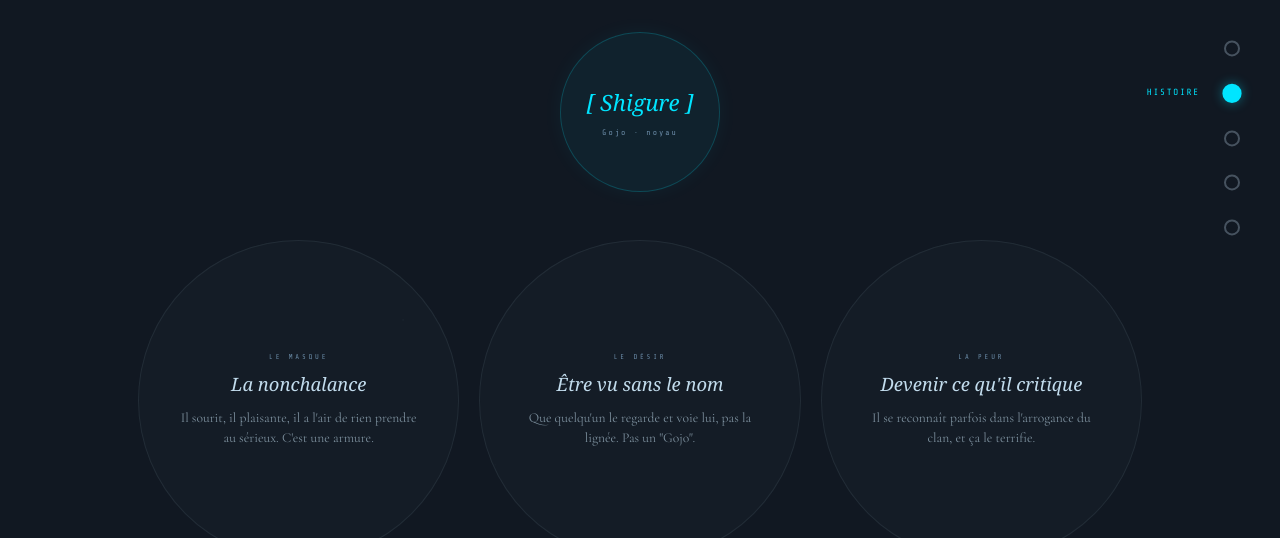
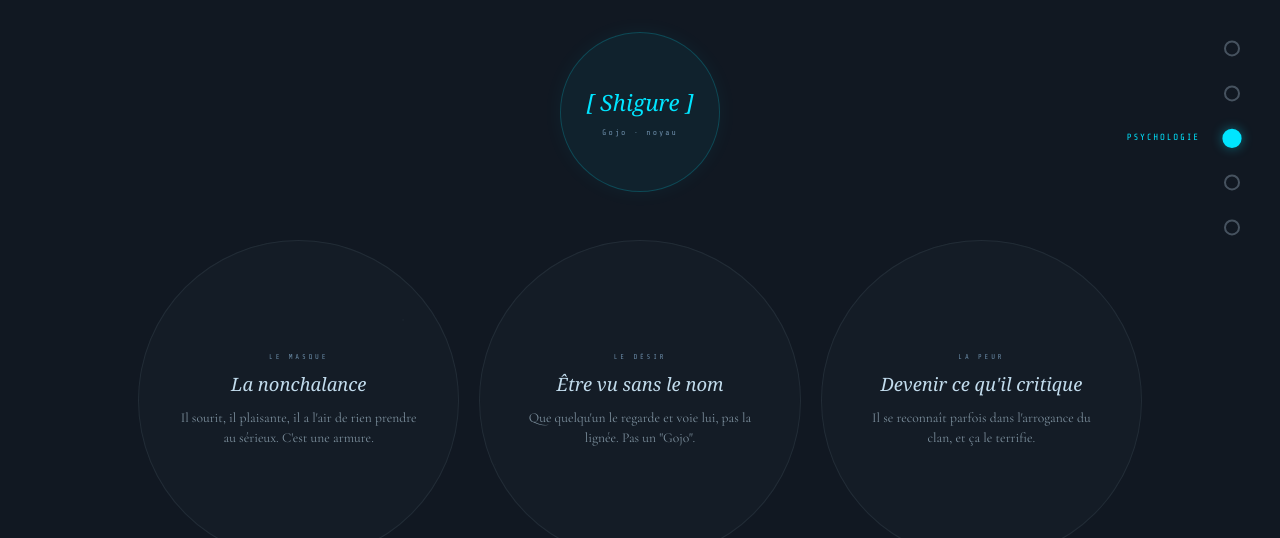
Before and after one commit to ilivn7/ilivn.github.io, a plain HTML site: page psychologie.html in a window 1280 px wide. Shown: the part 262-800 px from the top of the page. Drawn offline with nearby package versions, Linux system fonts and the light colour scheme; a web font is replaced by a local one.

Commit message:
Update psychologie.html

```diff
--- a/psychologie.html
+++ b/psychologie.html
@@ -12,8 +12,8 @@
 <nav id="right-nav">
   <ul class="nav-dots">
     <li><a href="index.html" class="right-nav-link"><span class="nav-label-wrapper"><span class="nav-label-text">profil</span></span><span class="nav-dot"></span></a></li>
-    <li><a href="histoire.html" class="right-nav-link on"><span class="nav-label-wrapper"><span class="nav-label-text">histoire</span></span><span class="nav-dot"></span></a></li>
-    <li><a href="psychologie.html" class="right-nav-link"><span class="nav-label-wrapper"><span class="nav-label-text">psychologie</span></span><span class="nav-dot"></span></a></li>
+    <li><a href="histoire.html" class="right-nav-link"><span class="nav-label-wrapper"><span class="nav-label-text">histoire</span></span><span class="nav-dot"></span></a></li>
+    <li><a href="psychologie.html" class="right-nav-link on"><span class="nav-label-wrapper"><span class="nav-label-text">psychologie</span></span><span class="nav-dot"></span></a></li>
     <li><a href="role.html" class="right-nav-link"><span class="nav-label-wrapper"><span class="nav-label-text">rôle rp</span></span><span class="nav-dot"></span></a></li>
     <li><a href="objectifs.html" class="right-nav-link"><span class="nav-label-wrapper"><span class="nav-label-text">objectifs</span></span><span class="nav-dot"></span></a></li>
   </ul>
```
